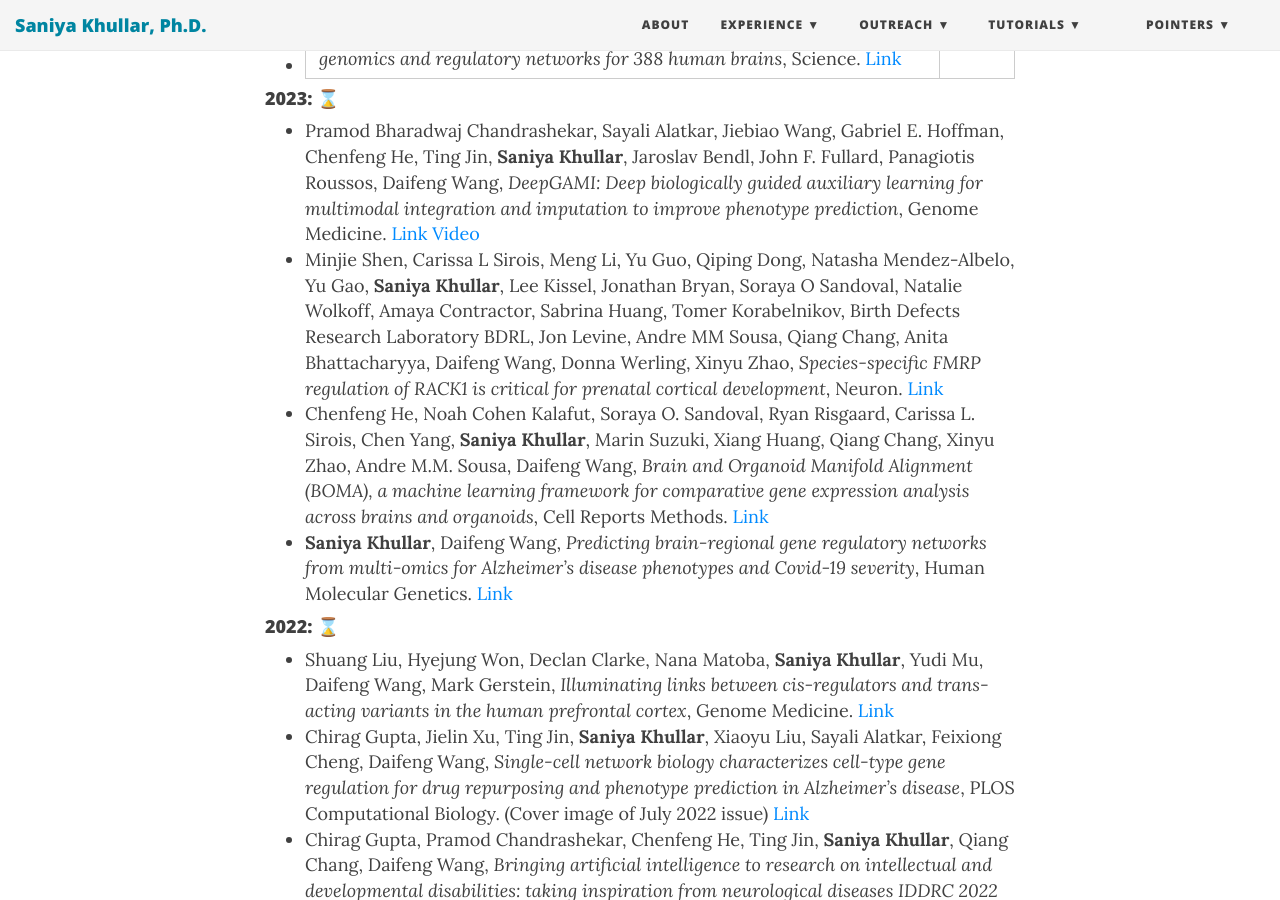
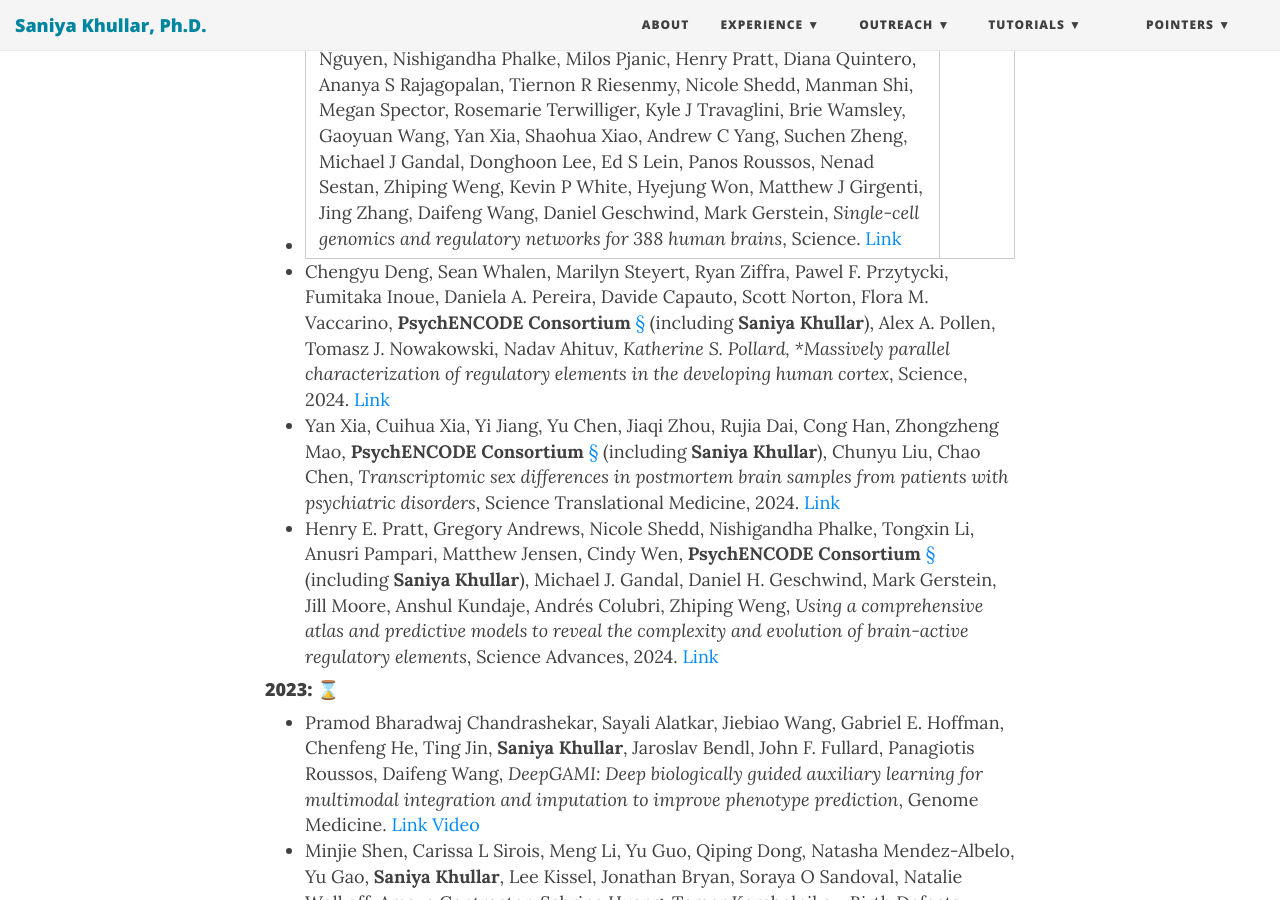
Before and after one commit to SaniyaKhullar/saniyakhullar.github.io, a Jekyll site: the page built from publications.md, in a window 1280 px wide and 900 px high, scrolled down 2139 px. Built offline with Jekyll 4.4.1, drawn with Linux system fonts in a browser that asks for light colours; nearby versions of some CDN libraries; some of the changed text lies outside the part shown.

Commit message:
Added consortium papers

```diff
--- a/publications.md
+++ b/publications.md
@@ -19,12 +19,17 @@ Please note my publications 🤓📚🧬 are as follows 📖 :
 
 ### Published: 😺
 #### 2025: ⌛
--   Chirag Gupta, Noah Cohen Kalafut, Declan Clarke, Jerome J. Choi, Kalpana Hanthanan Arachchilage, **Saniya Khullar**, Yan Xia, Xiao Zhou, Mark Gerstein, Daifeng Wang, *Network-based drug repurposing for psychiatric disorders using single-cell genomics*, Cell Genomics. [Pre-print Link](https://www.medrxiv.org/content/10.1101/2024.12.01.24318008v1).
+-   Chirag Gupta, Noah Cohen Kalafut, Declan Clarke, Jerome J. Choi, Kalpana Hanthanan Arachchilage, **Saniya Khullar**, Yan Xia, Xiao Zhou, Mark Gerstein, Daifeng Wang, *Network-based drug repurposing for psychiatric disorders using single-cell genomics*, Cell Genomics. [Link](https://www.sciencedirect.com/science/article/pii/S2666979X25002599).
+-   John F. Fullard, Prashant NM, Donghoon Lee, Deepika Mathur, Karen Therrien, Aram Hong, Clara Casey, Zhiping Shao, Marcela Alvia, Stathis Argyriou, Tereza Clarence, David Burstein, Sanan Venkatesh, Pavan K. Auluck, Lisa L. Barnes, David A. Bennett, Stefano Marenco, **PsychAD Consortium** [§](https://psych-ad.org/people/) (including **Saniya Khullar**), Kiran Girdhar, Vahram Haroutunian, Gabriel E. Hoffman, Georgios Voloudakis, Jaroslav Bendl, Panos Roussos, *Population-scale cross-disorder atlas of the human prefrontal cortex at single-cell resolution*, Scientific Data, 2025. [Link](https://www.nature.com/articles/s41597-025-04687-5)
 
 #### 2024: ⌛
 -   **Saniya Khullar**, Xiang Huang, Raghu Ramesh, John Svaren, Daifeng Wang, *NetREm: Network Regression Embeddings reveal cell-type transcription factor coordination for gene regulation*, Bioinformatics Advances. [Link](https://academic.oup.com/bioinformaticsadvances/advance-article/doi/10.1093/bioadv/vbae206/7929807?login=false)
 -	**Saniya Khullar**, *Biological-Network Guided Machine Learning for Understanding Gene Regulation in Human Brains and Disease Phenotypes From Multi-Omics Data*, University of Wisconsin - Madison, United States of America [Link to Dissertation at U.W.-Madison Library](https://search.library.wisc.edu/digital/ABLXHUQPYNF6IM86); [Link to Dissertation on ProQuest](https://www.proquest.com/docview/3108402149?pq-origsite=gscholar&fromopenview=true&sourcetype=Dissertations%20&%20Theses)
 -	Prashant S Emani, Jason J Liu, Declan Clarke, Matthew Jensen, Jonathan Warrell, Chirag Gupta, Ran Meng, Che Yu Lee, Siwei Xu, Cagatay Dursun, Shaoke Lou, Yuhang Chen, Zhiyuan Chu, Timur Galeev, Ahyeon Hwang, Yunyang Li, Pengyu Ni, Xiao Zhou, *PsychENCODE Consortium*, Trygve E Bakken, Jaroslav Bendl, Lucy Bicks, Tanima Chatterjee, Lijun Cheng, Yuyan Cheng, Yi Dai, Ziheng Duan, Mary Flaherty, John F Fullard, Michael Gancz, Diego Garrido-Martín, Sophia Gaynor-Gillett, Jennifer Grundman, Natalie Hawken, Ella Henry, Gabriel E Hoffman, Ao Huang, Yunzhe Jiang, Ting Jin, Nikolas L Jorstad, Riki Kawaguchi, **Saniya Khullar**, Jianyin Liu, Junhao Liu, Shuang Liu, Shaojie Ma, Michael Margolis, Samantha Mazariegos, Jill Moore, Jennifer R Moran, Eric Nguyen, Nishigandha Phalke, Milos Pjanic, Henry Pratt, Diana Quintero, Ananya S Rajagopalan, Tiernon R Riesenmy, Nicole Shedd, Manman Shi, Megan Spector, Rosemarie Terwilliger, Kyle J Travaglini, Brie Wamsley, Gaoyuan Wang, Yan Xia, Shaohua Xiao, Andrew C Yang, Suchen Zheng, Michael J Gandal, Donghoon Lee, Ed S Lein, Panos Roussos, Nenad Sestan, Zhiping Weng, Kevin P White, Hyejung Won, Matthew J Girgenti, Jing Zhang, Daifeng Wang, Daniel Geschwind, Mark Gerstein, *Single-cell genomics and regulatory networks for 388 human brains*, Science. [Link](https://www.science.org/doi/10.1126/science.adi5199) | [Video](https://x.com/GersteinLab/status/1793747237769781511/video/1)
+-	Chengyu Deng, Sean Whalen, Marilyn Steyert, Ryan Ziffra, Pawel F. Przytycki, Fumitaka Inoue, Daniela A. Pereira, Davide Capauto, Scott Norton, Flora M. Vaccarino, **PsychENCODE Consortium** [§](https://www.psychencode.org/people) (including **Saniya Khullar**), Alex A. Pollen, Tomasz J. Nowakowski, Nadav Ahituv*, Katherine S. Pollard, *Massively parallel characterization of regulatory elements in the developing human cortex*, Science, 2024. [Link](https://www.science.org/doi/10.1126/science.adh0559)
+-	Yan Xia, Cuihua Xia, Yi Jiang, Yu Chen, Jiaqi Zhou, Rujia Dai, Cong Han, Zhongzheng Mao, **PsychENCODE Consortium** [§](https://www.psychencode.org/people) (including **Saniya Khullar**), Chunyu Liu, Chao Chen, *Transcriptomic sex differences in postmortem brain samples from patients with psychiatric disorders*, Science Translational Medicine, 2024. [Link](https://www.science.org/doi/10.1126/scitranslmed.adh9974?url_ver=Z39.88-2003&rfr_id=ori:rid:crossref.org&rfr_dat=cr_pub%20%200pubmed#supplementary-materials)
+-	Henry E. Pratt, Gregory Andrews, Nicole Shedd, Nishigandha Phalke, Tongxin Li, Anusri Pampari, Matthew Jensen, Cindy Wen, **PsychENCODE Consortium** [§](https://www.psychencode.org/people) (including **Saniya Khullar**), Michael J. Gandal, Daniel H. Geschwind, Mark Gerstein, Jill Moore, Anshul Kundaje, Andrés Colubri, Zhiping Weng, *Using a comprehensive atlas and predictive models to reveal the complexity and evolution of brain-active regulatory elements*, Science Advances, 2024. [Link](https://www.science.org/doi/10.1126/sciadv.adj4452)
+
 
 #### 2023: ⌛
 -	Pramod Bharadwaj Chandrashekar, Sayali Alatkar, Jiebiao Wang, Gabriel E. Hoffman, Chenfeng He, Ting Jin, **Saniya Khullar**, Jaroslav Bendl, John F. Fullard, Panagiotis Roussos, Daifeng Wang, *DeepGAMI: Deep biologically guided auxiliary learning for multimodal integration and imputation to improve phenotype prediction*, Genome Medicine. [Link](https://genomemedicine.biomedcentral.com/articles/10.1186/s13073-023-01248-6) [Video](https://www.youtube.com/watch?v=Op6NbPg16qQ)
```
